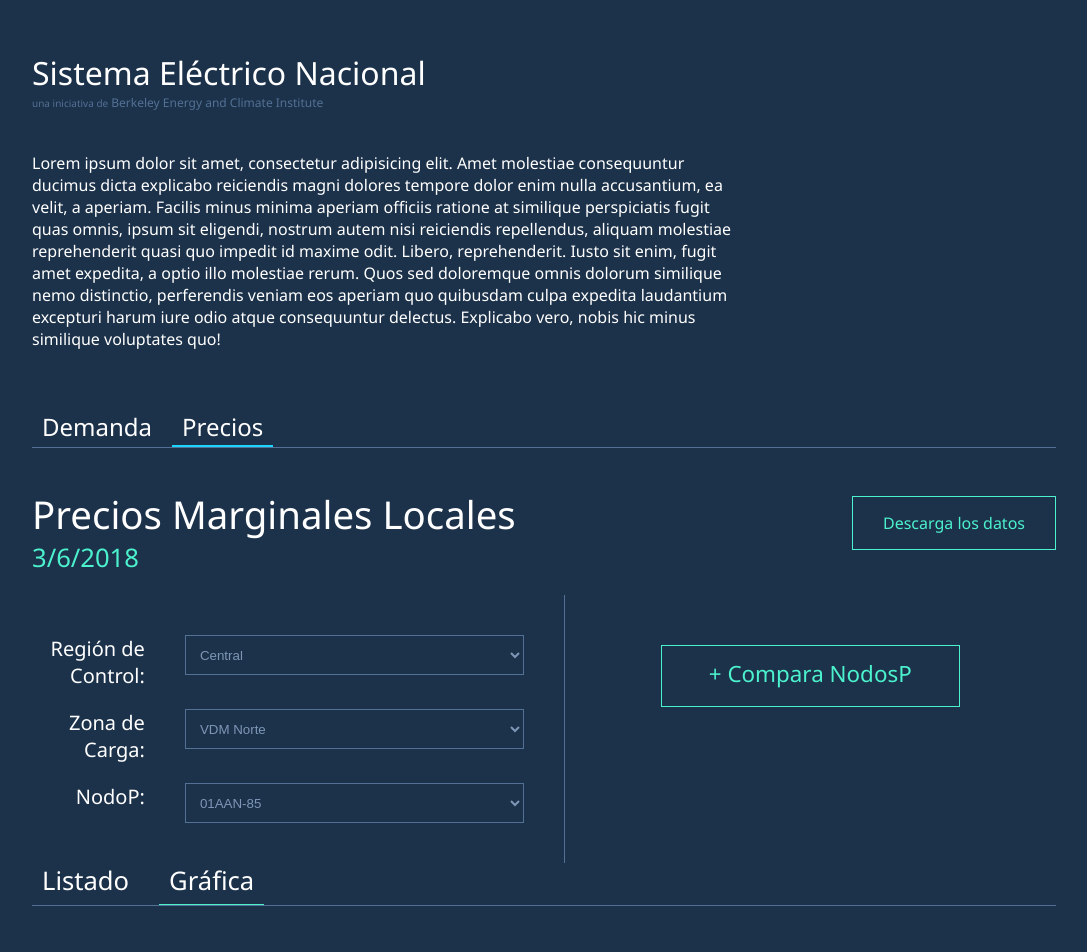
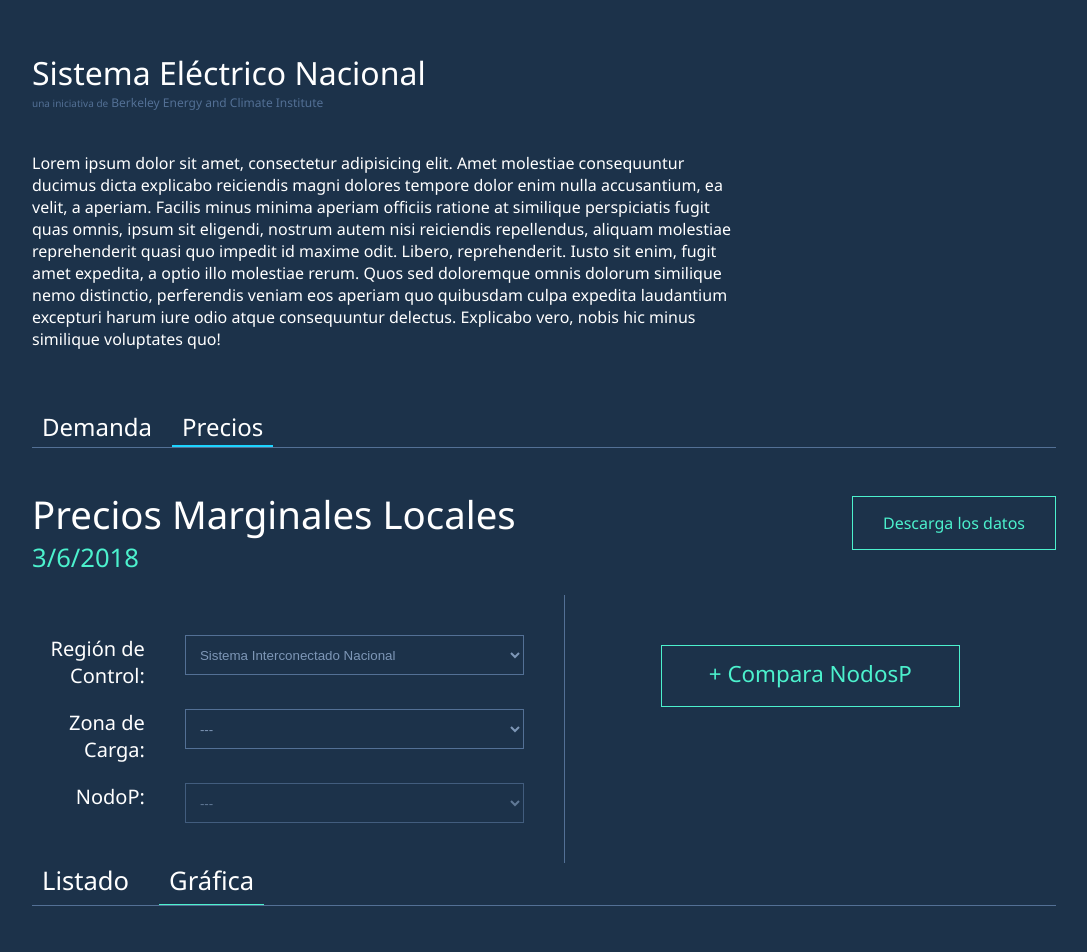
Before and after one commit to hecerinc/cenace-outlook, a React (Create React App) app: page / in a window 1280 px wide. Shown: the top 952 px of the page, without its empty margins (96-1183 px from the left). Built offline with nearby package versions, Linux system fonts and the light colour scheme.

Commit message:
Add filters. Sort of work. Disabled state doesn't quite work.

```diff
--- /dev/null
+++ b/src/NodosPFilter.jsx
@@ -0,0 +1,151 @@
+// NodosPFilter.jsx
+
+import React from 'react';
+
+const nodosmap = require('./nodosmap.json');
+
+const regiones = ['Sistema Interconectado Nacional', 'Baja California', 'Baja California Sur'];
+
+
+export default class NodosPFilter extends React.Component {
+
+	constructor() {
+		super();
+		this.state = {
+			selects: {
+				'region': {
+					disabled: false,
+					selected: null
+				},
+				'zdc': {
+					disabled: true,
+					selected: null
+				},
+				'nodosp': {
+					disabled: true,
+					selected: null
+				}
+			}
+		};
+		this.populateSelects = this.populateSelects.bind(this);
+		this.handleSelect = this.handleSelect.bind(this);
+
+	}
+
+	handleSelect(e) {
+		const val = e.target.value;
+		const selectName = e.target.name.split('_')[1];
+		const selects = {...this.state.selects};
+		selects[selectName].selected = val;
+		this.setState({selects});
+		this.populateSelects();
+	}
+
+
+	componentDidMount() {
+	// 	const bas = this.props.data.balancingAreas;
+	// 	this.baNames = Object.keys(bas).map(bakey => {
+	// 		return {id: bakey, name: bas[bakey].properties.name};
+	// 	});
+
+		// Enable sistemas
+		const selects = {...this.state.selects};
+		selects['region'].disabled = false;
+		selects['region'].selected = 'SIN';
+		this.setState({selects});
+
+		this.populateSelects();
+
+	}
+	// componentWillReceiveProps(nextProps) {
+	// 	this.populateSelects(nextProps);
+	// }
+	populateSelects(nextProps) {
+		// Populate the balance areas select
+		// const {balanceArea, loadZone, project, lz_pjs} = nextProps || this.props;
+		const selects = {...this.state.selects};
+
+		const region = selects['region'].selected;
+		const zdc = selects['zdc'].selected;
+		const nodop = selects['nodosp'].selected;
+
+		selects['zdc'].disabled = region === null;
+		selects['nodosp'].disabled = zdc === null;
+
+		if(region !== null){
+			// Get the load zones for this balance area and populate the options with it
+			selects['zdc'].disabled = false;
+			// selects['lzs'].options = getLZs(balanceArea, nextProps.data);
+		}
+		if(zdc !== null){
+			// Get the projects for this load zone and populate the options with it
+			selects['nodosp'].disabled = false;
+			// selects['pjs'].options = getPJs(loadZone, lz_pjs);
+		}
+		this.setState({selects});
+	}
+
+
+	render() {
+		const sels = this.state.selects
+		const zdcs = sels['zdc'].disabled ? [] : Object.keys(nodosmap[sels['region'].selected]);
+		const nodosp = sels['nodosp'].disabled ? [] : Object.keys(nodosmap[sels['region'].selected][sels['zdc'].selected]);
+		return (
+			<div className="col filters">
+				<div className="row">
+					<div className="col-3 label">Regi&oacute;n de Control: </div>
+					<div className="col-9">
+						<select
+							value={sels['region'].selected || ""}
+							name="precios_region"
+							id="precios_region"
+							onChange={this.handleSelect}
+						 >
+							<option value="">---</option>
+							{
+								Object.keys(nodosmap).map((region, index) =>
+									<option key={'region'+index} value={region}>{regiones[index]}</option>
+								)
+							}
+						</select>
+					</div>
+				</div>
+				<div className="row">
+					<div className="col-3 label">Zona de Carga: </div>
+					<div className="col-9">
+						<select
+							value={sels['zdc'].selected || ""}
+							name="precios_zdc" id="precios_zdc"
+							disabled={sels['zdc'].disabled}
+							onChange={this.handleSelect}
+						>
+							<option value="">---</option>
+							{zdcs.map((zdc, index) =>
+								<option key={`zdc_${index}`} value={zdc}>{zdc}</option>
+							)}
+						</select>
+					</div>
+				</div>
+				<div className="row">
+					<div className="col-3 label">NodoP: </div>
+					<div className="col-9">
+						<select
+							name="precios_nodosp"
+							id="precios_nodosp"
+							value={sels['nodosp'].selected || ""}
+							disabled={sels['nodosp'].disabled}
+							onChange={this.handleSelect}
+						>
+							<option value="">---</option>
+
+							{nodosp.map((nodop, index) =>
+								<option key={`nodop_${index}`} value={nodop}>{nodop}</option>
+							)}
+						</select>
+					</div>
+				</div>
+
+			</div>
+		);
+	}
+}
--- a/src/Precios.jsx
+++ b/src/Precios.jsx
@@ -2,8 +2,9 @@ import React from 'react';
 import Highcharts from 'highcharts';
 import InlineSVG from 'svg-inline-react';
 
+import NodosPFilter from './NodosPFilter';
+
 import './Precios.css';
-var nodosmap = require('./nodosmap.json');
 
 // const energia = [906.68, 779.66, 699.98, 570.82, 575.25, 761.06, 969.8, 1407.68, 1405.7, 1544.38, 1587.43, 1573.09, 1515.52, 1589.06, 1571.96, 1578.69, 1582.8, 1553.74, 1624.75, 1647.01, 1639.93, 1564.79, 1553.45, 1467.59];
 
@@ -11,7 +12,11 @@ const perdidas =  [83.47, 71.4, 63.37, 50.19, 50.64, 70.68, 93.07, 140.65, 136.8
 
 const congestion = [-0.31, -0.2, -1.98, 0, -0.02, -2.2, -0.35, -0.02, 0, -1.37, -1.19, 0, -1.99, -9.97, -5.74, -8.69, -11.76, -10.87, -19.03, -14.57, -18.24, -17.25, -17.77, -17.27];
 
+
 export default class Precios extends React.Component {
+
+
+
 	componentDidMount() {
 		let chart = new Highcharts.Chart('highcharts2', {
 			chart : {
@@ -199,6 +204,8 @@ export default class Precios extends React.Component {
 			]
 		});
 	}
+
+
 	render() {
 		return(
 			<div className="Precios">
@@ -212,52 +219,9 @@ export default class Precios extends React.Component {
 					</div>
 				</div>
 				<div className="row">
-					<div className="col filters">
-						<div className="row">
-							<div className="col-3 label"> Regi&oacute;n de Control: </div>
-							<div className="col-9">
-								<select value="3" name="precios_region" id="precios_region">
-									<option value="">---</option>
-									<option value="1">Baja California</option>
-									<option value="2">Baja California Sur</option>
-									<option value="3">Central</option>
-									<option value="4">Noreste</option>
-									<option value="5">Noroeste</option>
-									<option value="6">Norte</option>
-									<option value="7">Occidental</option>
-									<option value="8">Oriental</option>
-									<option value="9">Peninsular</option>
-								</select>
-							</div>
-						</div>
-						<div className="row">
-							<div className="col-3 label">
-								Zona de Carga:
-							</div>
-							<div className="col-9">
-								<select name="precios_zdc" id="precios_zdc" value="5">
-									<option value="">---</option>
-									<option value="1">Sistema Interconectado Nacional (SIN)</option>
-									<option value="2">Baja California (BCA)</option>
-									<option value="3">Baja California Sur (BCS)</option>
-									<option value="4">Mulege</option>
-									<option value="5">VDM Norte</option>
-								</select>
-							</div>
-						</div>
-						<div className="row">
-							<div className="col-3 label">
-								NodoP:
-							</div>
-							<div className="col-9">
-								<select name="nodop" id="nodop" value="1">
-									<option value="">---</option>
-									<option value="1">01AAN-85</option>
-								</select>
-							</div>
-						</div>
 
-					</div>
+					<NodosPFilter />
+
 					<div className="col scalars">
 						<div className="scalarContainer">
 							<a href="#" className="btn compareNodeBtn">+ Compara NodosP</a>
```
Also changed, not shown: notas.txt.
